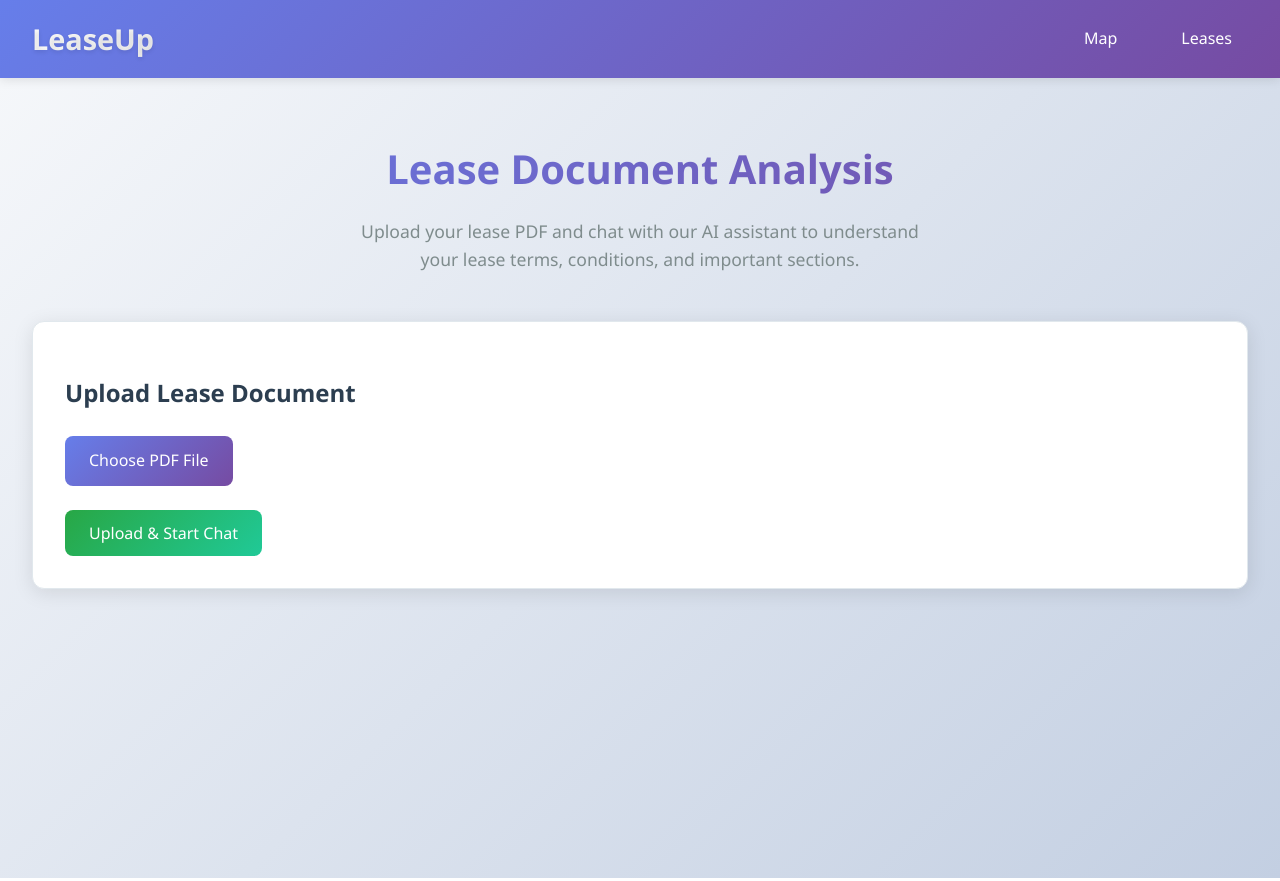
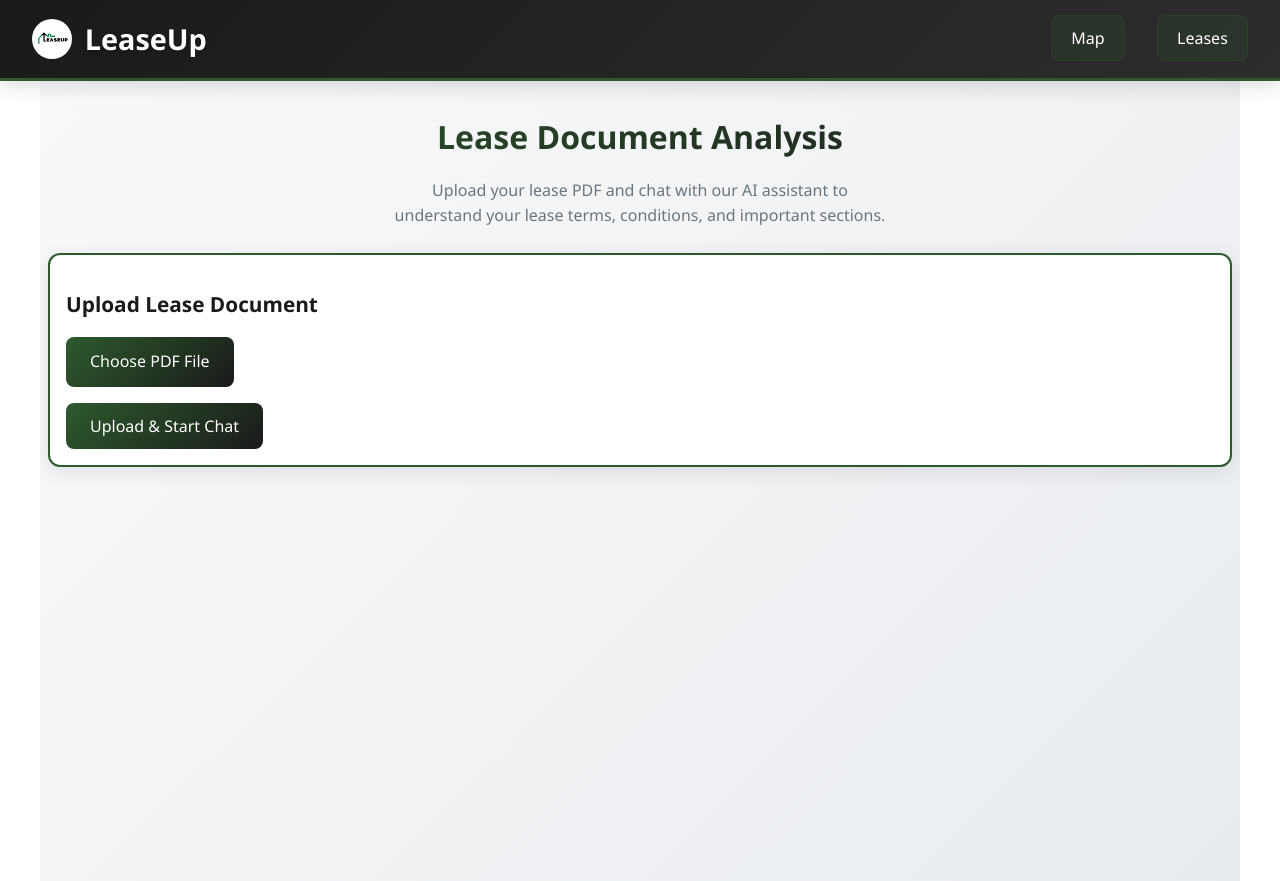
Before and after one commit to menkurkarTanvi/LeaseUp, a React (Create React App) app in the folder frontend/: page /leases in a window 1280 px wide. Built offline with nearby package versions, Linux system fonts and the light colour scheme.

Commit message:
Leases agent chat works properly now. Also overhauled the UI so that it incorporates logo and works with the color scheme.

```diff
--- a/frontend/src/components/Leases/LeasesPage.css
+++ b/frontend/src/components/Leases/LeasesPage.css
@@ -1,32 +1,33 @@
 .leases-container {
-  max-width: 1400px;
+  max-width: 1200px;
   margin: 0 auto;
-  padding: 2rem;
+  padding: 0.5rem;
   font-family: 'Segoe UI', Tahoma, Geneva, Verdana, sans-serif;
-  background: linear-gradient(135deg, #f5f7fa 0%, #c3cfe2 100%);
+  background: linear-gradient(135deg, #f8f9fa 0%, #e9ecef 100%);
   min-height: 100vh;
+  overflow-x: hidden;
 }
 
 .leases-header {
   text-align: center;
-  margin-bottom: 3rem;
+  margin-bottom: 1.5rem;
 }
 
 .leases-header h1 {
-  font-size: 2.5rem;
+  font-size: 2rem;
   font-weight: 700;
-  color: #2c3e50;
+  color: #1a1a1a;
   margin-bottom: 1rem;
-  background: linear-gradient(135deg, #667eea 0%, #764ba2 100%);
+  background: linear-gradient(135deg, #2d5a2d 0%, #1a1a1a 100%);
   -webkit-background-clip: text;
   -webkit-text-fill-color: transparent;
   background-clip: text;
 }
 
 .leases-header p {
-  font-size: 1.1rem;
-  color: #7f8c8d;
-  max-width: 600px;
+  font-size: 1rem;
+  color: #6c757d;
+  max-width: 500px;
   margin: 0 auto;
   line-height: 1.6;
 }
@@ -34,42 +35,45 @@
 .main-content {
   display: grid;
   grid-template-columns: 1fr 1fr;
-  gap: 2rem;
+  gap: 1rem;
   align-items: start;
-  margin-top: 2rem;
+  margin-top: 1rem;
+  max-width: 100%;
 }
 
 .pdf-panel {
   display: flex;
   flex-direction: column;
+  min-width: 0;
 }
 
 .chat-panel {
   display: flex;
   flex-direction: column;
+  min-width: 0;
 }
 
 .upload-section {
   background: white;
   border-radius: 12px;
-  padding: 2rem;
+  padding: 1rem;
   box-shadow: 0 4px 20px rgba(0, 0, 0, 0.1);
-  border: 1px solid #e1e8ed;
-  margin-bottom: 2rem;
+  border: 2px solid #2d5a2d;
+  margin-bottom: 1rem;
 }
 
 .upload-section h2 {
-  font-size: 1.5rem;
+  font-size: 1.3rem;
   font-weight: 600;
-  color: #2c3e50;
-  margin-bottom: 1.5rem;
+  color: #1a1a1a;
+  margin-bottom: 1rem;
 }
 
 .file-input-container {
   display: flex;
   align-items: center;
-  gap: 1rem;
-  margin-bottom: 1.5rem;
+  gap: 0.75rem;
+  margin-bottom: 1rem;
   flex-wrap: wrap;
 }
 
@@ -78,7 +82,7 @@
 }
 
 .file-input-label {
-  background: linear-gradient(135deg, #667eea 0%, #764ba2 100%);
+  background: linear-gradient(135deg, #2d5a2d 0%, #1a1a1a 100%);
   color: white;
   padding: 0.75rem 1.5rem;
   border-radius: 8px;
@@ -91,7 +95,7 @@
 
 .file-input-label:hover {
   transform: translateY(-2px);
-  box-shadow: 0 6px 20px rgba(102, 126, 234, 0.4);
+  box-shadow: 0 6px 20px rgba(45, 90, 45, 0.4);
 }
 
 .file-input-label:active {
@@ -102,21 +106,21 @@
   background: #f8f9fa;
   padding: 0.75rem 1rem;
   border-radius: 6px;
-  border: 1px solid #e1e8ed;
-  color: #495057;
+  border: 2px solid #2d5a2d;
+  color: #1a1a1a;
   font-size: 0.9rem;
   flex: 1;
-  min-width: 200px;
+  min-width: 150px;
 }
 
 .button-container {
   display: flex;
-  gap: 1rem;
+  gap: 0.75rem;
   flex-wrap: wrap;
 }
 
 .upload-button {
-  background: linear-gradient(135deg, #28a745 0%, #20c997 100%);
+  background: linear-gradient(135deg, #2d5a2d 0%, #1a1a1a 100%);
   color: white;
   border: none;
   padding: 0.75rem 1.5rem;
@@ -129,7 +133,7 @@
 
 .upload-button:hover {
   transform: translateY(-2px);
-  box-shadow: 0 6px 20px rgba(40, 167, 69, 0.4);
+  box-shadow: 0 6px 20px rgba(45, 90, 45, 0.4);
 }
 
 .upload-button:active {
@@ -180,62 +184,68 @@
 .pdf-viewer {
   background: white;
   border-radius: 12px;
-  padding: 2rem;
+  padding: 1rem;
   box-shadow: 0 4px 20px rgba(0, 0, 0, 0.1);
-  border: 1px solid #e1e8ed;
+  border: 2px solid #2d5a2d;
   height: 100%;
+  min-width: 0;
+  overflow: hidden;
 }
 
 .pdf-viewer h3 {
-  font-size: 1.3rem;
+  font-size: 1.2rem;
   font-weight: 600;
-  color: #2c3e50;
-  margin-bottom: 1rem;
+  color: #1a1a1a;
+  margin-bottom: 0.75rem;
 }
 
 .pdf-iframe {
-  border: 1px solid #e1e8ed;
+  border: 2px solid #2d5a2d;
   border-radius: 8px;
   box-shadow: 0 2px 10px rgba(0, 0, 0, 0.1);
   width: 100%;
   height: 600px;
+  max-width: 100%;
 }
 
 /* Chat Container */
 .chat-container {
   background: white;
   border-radius: 12px;
-  padding: 2rem;
+  padding: 1rem;
   box-shadow: 0 4px 20px rgba(0, 0, 0, 0.1);
-  border: 1px solid #e1e8ed;
+  border: 2px solid #2d5a2d;
   display: flex;
   flex-direction: column;
-  height: 600px;
+  height: 700px;
+  min-width: 0;
+  overflow: hidden;
 }
 
 .chat-container h3 {
-  font-size: 1.3rem;
+  font-size: 1.2rem;
   font-weight: 600;
-  color: #2c3e50;
-  margin-bottom: 1rem;
+  color: #1a1a1a;
+  margin-bottom: 0.75rem;
 }
 
 .chat-messages {
   flex: 1;
   overflow-y: auto;
-  padding: 1rem;
+  padding: 0.75rem;
   background: #f8f9fa;
   border-radius: 8px;
-  margin-bottom: 1rem;
+  margin-bottom: 0.75rem;
   display: flex;
   flex-direction: column;
-  gap: 1rem;
+  gap: 0.75rem;
+  min-height: 350px;
 }
 
 .chat-message {
   display: flex;
   flex-direction: column;
-  max-width: 80%;
+  max-width: 85%;
 }
 
 .chat-message.user {
@@ -249,24 +259,24 @@
 .message-content {
   padding: 0.75rem 1rem;
   border-radius: 12px;
-  font-size: 0.95rem;
+  font-size: 0.9rem;
   line-height: 1.4;
   white-space: pre-line;
 }
 
 .chat-message.user .message-content {
-  background: linear-gradient(135deg, #667eea 0%, #764ba2 100%);
+  background: linear-gradient(135deg, #2d5a2d 0%, #1a1a1a 100%);
   color: white;
 }
 
 .chat-message.ai .message-content {
   background: white;
-  color: #2c3e50;
-  border: 1px solid #e1e8ed;
+  color: #1a1a1a;
+  border: 2px solid #2d5a2d;
 }
 
 .message-time {
-  font-size: 0.75rem;
+  font-size: 0.7rem;
   color: #6c757d;
   margin-top: 0.25rem;
   text-align: right;
@@ -276,29 +286,79 @@
   text-align: left;
 }
 
+/* Suggested Questions */
+.suggested-questions {
+  margin-bottom: 0.75rem;
+  padding: 0.75rem;
+  background: #f8f9fa;
+  border-radius: 8px;
+  border: 2px solid #2d5a2d;
+}
+
+.suggested-questions h4 {
+  font-size: 0.85rem;
+  font-weight: 600;
+  color: #1a1a1a;
+  margin-bottom: 0.5rem;
+  margin-top: 0;
+}
+
+.suggested-buttons {
+  display: flex;
+  flex-wrap: wrap;
+  gap: 0.4rem;
+}
+
+.suggested-button {
+  background: white;
+  color: #2d5a2d;
+  border: 2px solid #2d5a2d;
+  padding: 0.4rem 0.6rem;
+  border-radius: 16px;
+  font-size: 0.75rem;
+  font-weight: 500;
+  cursor: pointer;
+  transition: all 0.3s ease;
+  white-space: nowrap;
+}
+
+.suggested-button:hover:not(:disabled) {
+  background: #2d5a2d;
+  color: white;
+  transform: translateY(-1px);
+  box-shadow: 0 2px 8px rgba(45, 90, 45, 0.3);
+}
+
+.suggested-button:disabled {
+  opacity: 0.6;
+  cursor: not-allowed;
+}
+
 .chat-input-form {
   display: flex;
   gap: 0.5rem;
   align-items: center;
+  margin-top: auto;
 }
 
 .chat-input {
   flex: 1;
   padding: 0.75rem 1rem;
-  border: 1px solid #e1e8ed;
+  border: 2px solid #2d5a2d;
   border-radius: 8px;
   font-size: 1rem;
   transition: border-color 0.3s ease;
+  min-width: 0;
 }
 
 .chat-input:focus {
   outline: none;
-  border-color: #667eea;
-  box-shadow: 0 0 0 3px rgba(102, 126, 234, 0.1);
+  border-color: #2d5a2d;
+  box-shadow: 0 0 0 3px rgba(45, 90, 45, 0.1);
 }
 
 .chat-send-button {
-  background: linear-gradient(135deg, #667eea 0%, #764ba2 100%);
+  background: linear-gradient(135deg, #2d5a2d 0%, #1a1a1a 100%);
   color: white;
   border: none;
   padding: 0.75rem 1.5rem;
@@ -307,11 +367,13 @@
   cursor: pointer;
   transition: all 0.3s ease;
   font-size: 1rem;
+  white-space: nowrap;
+  flex-shrink: 0;
 }
 
 .chat-send-button:hover:not(:disabled) {
   transform: translateY(-2px);
-  box-shadow: 0 6px 20px rgba(102, 126, 234, 0.4);
+  box-shadow: 0 6px 20px rgba(45, 90, 45, 0.4);
 }
 
 .chat-send-button:disabled {
@@ -333,19 +395,23 @@
   .chat-container {
     height: 500px;
   }
+
+  .suggested-buttons {
+    justify-content: center;
+  }
 }
 
 @media (max-width: 768px) {
   .leases-container {
-    padding: 1rem;
+    padding: 0.25rem;
   }
 
   .leases-header h1 {
-    font-size: 2rem;
+    font-size: 1.8rem;
   }
 
   .upload-section {
-    padding: 1.5rem;
+    padding: 0.75rem;
   }
 
   .file-input-container {
@@ -367,9 +433,28 @@
 
   .chat-container {
     height: 400px;
+    padding: 0.75rem;
   }
 
   .pdf-iframe {
     height: 300px;
   }
+
+  .suggested-buttons {
+    flex-direction: column;
+  }
+
+  .suggested-button {
+    text-align: center;
+    white-space: normal;
+  }
+
+  .chat-input-form {
+    flex-direction: column;
+    gap: 0.75rem;
+  }
+
+  .chat-send-button {
+    width: 100%;
+  }
 }
--- a/frontend/src/components/Navbar.css
+++ b/frontend/src/components/Navbar.css
@@ -1,25 +1,35 @@
 .navbar {
-  background: linear-gradient(135deg, #667eea 0%, #764ba2 100%);
+  background: linear-gradient(135deg, #1a1a1a 0%, #2d2d2d 100%);
   color: white;
   padding: 1rem 2rem;
   display: flex;
   justify-content: space-between;
   align-items: center;
-  box-shadow: 0 2px 10px rgba(0, 0, 0, 0.1);
+  box-shadow: 0 4px 20px rgba(0, 0, 0, 0.15);
   position: sticky;
   top: 0;
   z-index: 1000;
+  border-bottom: 3px solid #2d5a2d;
 }
 
-.logo {
+.logo-container {
+  display: flex;
+  align-items: center;
+  gap: 0.8rem;
+}
+
+.logo-image {
+  height: 40px;
+  width: auto;
+  filter: brightness(1.1);
+}
+
+.logo-text {
   font-size: 1.8rem;
   font-weight: 700;
   margin: 0;
-  background: linear-gradient(45deg, #fff, #f0f0f0);
-  -webkit-background-clip: text;
-  -webkit-text-fill-color: transparent;
-  background-clip: text;
-  text-shadow: 0 2px 4px rgba(0, 0, 0, 0.1);
+  color: white;
+  text-shadow: 0 2px 4px rgba(0, 0, 0, 0.3);
 }
 
 .nav-links {
@@ -35,16 +45,19 @@
   text-decoration: none;
   font-weight: 500;
   font-size: 1rem;
-  padding: 0.5rem 1rem;
-  border-radius: 6px;
+  padding: 0.7rem 1.2rem;
+  border-radius: 8px;
   transition: all 0.3s ease;
   position: relative;
+  background: rgba(45, 90, 45, 0.2);
+  border: 1px solid rgba(45, 90, 45, 0.3);
 }
 
 .nav-links a:hover {
-  background: rgba(255, 255, 255, 0.1);
-  transform: translateY(-1px);
-  box-shadow: 0 4px 8px rgba(0, 0, 0, 0.2);
+  background: rgba(45, 90, 45, 0.4);
+  transform: translateY(-2px);
+  box-shadow: 0 6px 12px rgba(0, 0, 0, 0.2);
+  border-color: #2d5a2d;
 }
 
 .nav-links a:active {
@@ -56,7 +69,11 @@
     padding: 1rem;
   }
 
-  .logo {
+  .logo-image {
+    height: 32px;
+  }
+
+  .logo-text {
     font-size: 1.5rem;
   }
 
@@ -65,7 +82,7 @@
   }
 
   .nav-links a {
-    padding: 0.4rem 0.8rem;
+    padding: 0.5rem 1rem;
     font-size: 0.9rem;
   }
 }
--- a/frontend/src/components/Navbar.jsx
+++ b/frontend/src/components/Navbar.jsx
@@ -1,11 +1,14 @@
 import React from 'react';
 import { Link } from 'react-router-dom';
-import './Navbar.css'; // Optional for styling
+import './Navbar.css';
 
 const Navbar = () => {
   return (
     <nav className="navbar">
-      <h2 className="logo">LeaseUp</h2>
+      <div className="logo-container">
+        <img src="/Leaseup.png" alt="Leaseup Logo" className="logo-image" />
+        <h2 className="logo-text">LeaseUp</h2>
+      </div>
       <ul className="nav-links">
         <li><Link to="/">Map</Link></li>
         <li><Link to="/leases">Leases</Link></li>
--- a/frontend/src/index.css
+++ b/frontend/src/index.css
@@ -7,7 +7,7 @@ body {
   font-family: 'Segoe UI', Tahoma, Geneva, Verdana, sans-serif;
   -webkit-font-smoothing: antialiased;
   -moz-osx-font-smoothing: grayscale;
-  color: #2c3e50;
+  color: #1a1a1a;
   line-height: 1.6;
 }
 
@@ -26,7 +26,7 @@ button:not([class*="Mui"]) {
 }
 
 button:not([class*="Mui"]):focus {
-  outline: 2px solid #667eea;
+  outline: 2px solid #2d5a2d;
   outline-offset: 2px;
 }
 
@@ -35,7 +35,7 @@ input:not([class*="Mui"]),
 textarea:not([class*="Mui"]),
 select:not([class*="Mui"]) {
   font-family: inherit;
-  border: 1px solid #e1e8ed;
+  border: 2px solid #2d5a2d;
   border-radius: 6px;
   padding: 0.75rem;
   font-size: 1rem;
@@ -46,8 +46,8 @@ input:not([class*="Mui"]):focus,
 textarea:not([class*="Mui"]):focus,
 select:not([class*="Mui"]):focus {
   outline: none;
-  border-color: #667eea;
-  box-shadow: 0 0 0 3px rgba(102, 126, 234, 0.1);
+  border-color: #2d5a2d;
+  box-shadow: 0 0 0 3px rgba(45, 90, 45, 0.1);
 }
 
 /* Scrollbar styling */
@@ -61,22 +61,22 @@ select:not([class*="Mui"]):focus {
 }
 
 ::-webkit-scrollbar-thumb {
-  background: #c1c1c1;
+  background: #2d5a2d;
   border-radius: 4px;
 }
 
 ::-webkit-scrollbar-thumb:hover {
-  background: #a8a8a8;
+  background: #1a1a1a;
 }
 
 /* Selection styling */
 ::selection {
-  background: rgba(102, 126, 234, 0.3);
-  color: #2c3e50;
+  background: rgba(45, 90, 45, 0.3);
+  color: #1a1a1a;
 }
 
 /* Focus visible for accessibility - only for non-Material-UI elements */
 *:not([class*="Mui"]):focus-visible {
-  outline: 2px solid #667eea;
+  outline: 2px solid #2d5a2d;
   outline-offset: 2px;
 }
```
Also changed, not shown: frontend/src/components/Leases/LeasesPage.jsx (+85 -33 lines), frontend/public/Leaseup.png (added).
